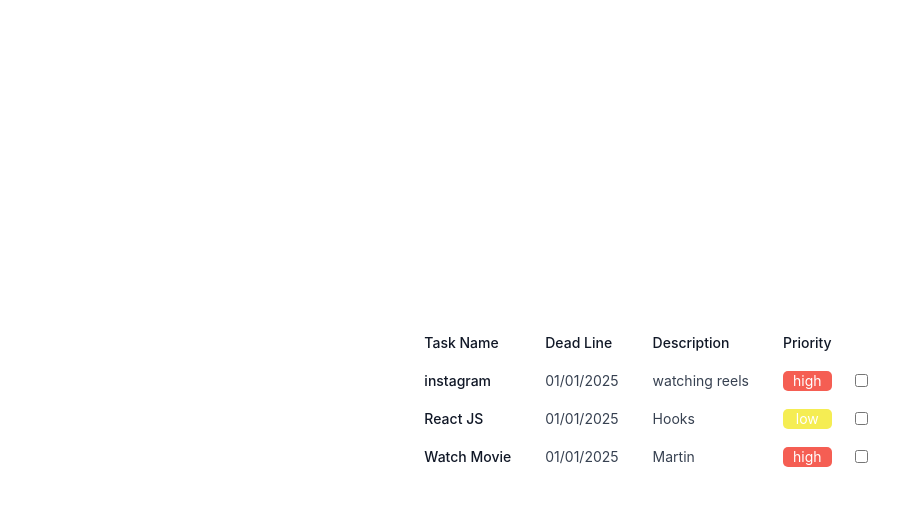
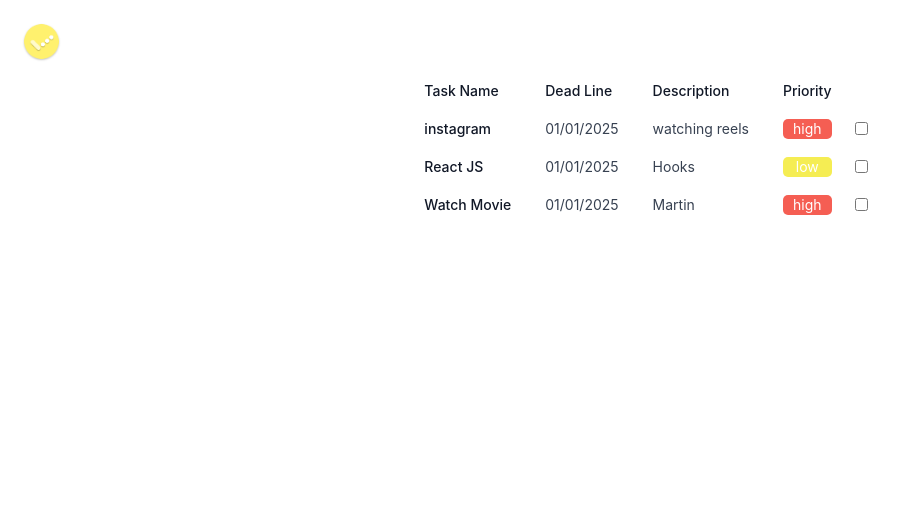
Before and after one commit to Arjunr7019/to-do-list, a React (Create React App) app: page / in a window 1280 px wide. Shown: the top 506 px of the page, without its empty margins (0-908 px from the left). Built offline with nearby package versions, Linux system fonts and the light colour scheme.

Commit message:
added favicon and made animation when user enterd page

```diff
--- a/public/index.html
+++ b/public/index.html
@@ -24,7 +24,7 @@
       work correctly both with client-side routing and a non-root public URL.
       Learn how to configure a non-root public URL by running `npm run build`.
     -->
-    <title>React App</title>
+    <title>To Do List</title>
   </head>
   <body>
     <noscript>You need to enable JavaScript to run this app.</noscript>
--- a/src/App.css
+++ b/src/App.css
@@ -1,38 +1,19 @@
-.App {
-  text-align: center;
-}
-
-.App-logo {
-  height: 40vmin;
-  pointer-events: none;
-}
-
-@media (prefers-reduced-motion: no-preference) {
-  .App-logo {
-    animation: App-logo-spin infinite 20s linear;
+@keyframes intro {
+  from {
+    top: 40%;
+    left: 45%;
+    width: 10%;
+  }
+  to {
+    top: 1rem;
+    left: 1rem;
+    width: 4%;
   }
 }
-
-.App-header {
-  background-color: #282c34;
-  min-height: 100vh;
-  display: flex;
-  flex-direction: column;
-  align-items: center;
-  justify-content: center;
-  font-size: calc(10px + 2vmin);
-  color: white;
+.logo{
+  position: relative;
+  animation-name: intro;
+  animation-duration: 4s;
+  animation-fill-mode: forwards;
+  /* transform-origin: 50% 50%; */
 }
-
-.App-link {
-  color: #61dafb;
-}
-
-@keyframes App-logo-spin {
-  from {
-    transform: rotate(0deg);
-  }
-  to {
-    transform: rotate(360deg);
-  }
-}
--- a/src/App.jsx
+++ b/src/App.jsx
@@ -1,30 +1,22 @@
 import './App.css';
-import ToDoListCard from './Components/ToDoListCard';
+import logo from '../src/Images/logo.png';
+import Home from './Pages/Home';
+import { useEffect, useState } from 'react';
 
 function App() {
-  const data = [
-    {name:"instagram",date:"01/01/2025",description:"watching reels",priority:"high"},
-    {name:"React JS",date:"01/01/2025",description:"Hooks",priority:"low"},
-    {name:"Watch Movie",date:"01/01/2025",description:"Martin",priority:"high"}
-  ]
+  const[animation , setAnimation] = useState(false);
+
+  useEffect(()=>{
+    setTimeout(()=>{
+      setAnimation(true);
+    },5000)
+  },[])
+
   return (
-    <div style={{ display: "flex", justifyContent: "center", alignItems: "center", height: "100vh" }}>
-      <div style={{ overflowX: "auto", borderRadius: "0.5rem", borderWidth: "1px", borderColor: "#E5E7EB" }}>
-        <table style={{ borderTopWidth: "2px", borderColor: "#E5E7EB", minWidth: "100%", fontSize: "0.875rem", lineHeight: "1.25rem", backgroundColor: "#ffffff" }}>
-          <thead style={{ direction: 'ltr', textAlign: 'left' }}>
-            <tr>
-              <th style={{ paddingTop: "0.5rem", paddingBottom: "0.5rem", paddingLeft: "1rem", paddingRight: "1rem", fontWeight: 500, color: "#111827", whiteSpace: "nowrap" }}>Task Name</th>
-              <th style={{ paddingTop: "0.5rem", paddingBottom: "0.5rem", paddingLeft: "1rem", paddingRight: "1rem", fontWeight: 500, color: "#111827", whiteSpace: "nowrap" }}>Dead Line</th>
-              <th style={{ paddingTop: "0.5rem", paddingBottom: "0.5rem", paddingLeft: "1rem", paddingRight: "1rem", fontWeight: 500, color: "#111827", whiteSpace: "nowrap" }}>Description</th>
-              <th style={{ paddingTop: "0.5rem", paddingBottom: "0.5rem", paddingLeft: "1rem", paddingRight: "1rem", fontWeight: 500, color: "#111827", whiteSpace: "nowrap" }}>Priority</th>
-            </tr>
-          </thead>
-
-          <tbody style={{ borderTopWidth: "1px", borderColor: "#E5E7EB" }}>
-            {data.map((data,index)=> <ToDoListCard name={data.name} date={data.date} description={data.description} priority={data.priority} key={index}/>)}
-          </tbody>
-        </table>
-      </div>
+    <div style={{ height: "100vh" }}>
+      {/* <Home/> */}
+      {animation ?
+      <Home/> :  <img className='logo' src={logo} alt="logo" />}
     </div>
   );
 }
--- /dev/null
+++ b/src/Components/AllList.jsx
@@ -0,0 +1,30 @@
+import React from 'react'
+import ToDoListCard from './ToDoListCard'
+
+export default function AllList() {
+    const data = [
+        {name:"instagram",date:"01/01/2025",description:"watching reels",priority:"high"},
+        {name:"React JS",date:"01/01/2025",description:"Hooks",priority:"low"},
+        {name:"Watch Movie",date:"01/01/2025",description:"Martin",priority:"high"}
+      ]
+  return (
+    <div style={{ display: "flex", justifyContent: "center", alignItems: "center" }}>
+          <div style={{ overflowX: "auto", borderRadius: "0.5rem", borderWidth: "1px", borderColor: "#E5E7EB" }}>
+            <table style={{ borderTopWidth: "2px", borderColor: "#E5E7EB", minWidth: "100%", fontSize: "0.875rem", lineHeight: "1.25rem", backgroundColor: "#ffffff" }}>
+              <thead style={{ direction: 'ltr', textAlign: 'left' }}>
+                <tr>
+                  <th style={{ paddingTop: "0.5rem", paddingBottom: "0.5rem", paddingLeft: "1rem", paddingRight: "1rem", fontWeight: 500, color: "#111827", whiteSpace: "nowrap" }}>Task Name</th>
+                  <th style={{ paddingTop: "0.5rem", paddingBottom: "0.5rem", paddingLeft: "1rem", paddingRight: "1rem", fontWeight: 500, color: "#111827", whiteSpace: "nowrap" }}>Dead Line</th>
+                  <th style={{ paddingTop: "0.5rem", paddingBottom: "0.5rem", paddingLeft: "1rem", paddingRight: "1rem", fontWeight: 500, color: "#111827", whiteSpace: "nowrap" }}>Description</th>
+                  <th style={{ paddingTop: "0.5rem", paddingBottom: "0.5rem", paddingLeft: "1rem", paddingRight: "1rem", fontWeight: 500, color: "#111827", whiteSpace: "nowrap" }}>Priority</th>
+                </tr>
+              </thead>
+
+              <tbody style={{ borderTopWidth: "1px", borderColor: "#E5E7EB" }}>
+                {data.map((data,index)=> <ToDoListCard name={data.name} date={data.date} description={data.description} priority={data.priority} key={index}/>)}
+              </tbody>
+            </table>
+          </div>
+        </div>
+  )
+}
--- /dev/null
+++ b/src/Pages/Home.jsx
@@ -0,0 +1,14 @@
+import React from 'react';
+import AllList from '../Components/AllList';
+import logo from '../Images/logo.png'
+
+export default function Home() {
+  return (
+    <div>
+        <div>
+            <img style={{width:"4%", marginTop:"1rem" ,marginLeft:"1rem"}} src={logo} alt="logo" />
+        </div>
+      <AllList/>
+    </div>
+  )
+}
```
Also changed, not shown: src/Images/logo.png (added), 1 other file (tests, documents, lock files or other folders).
